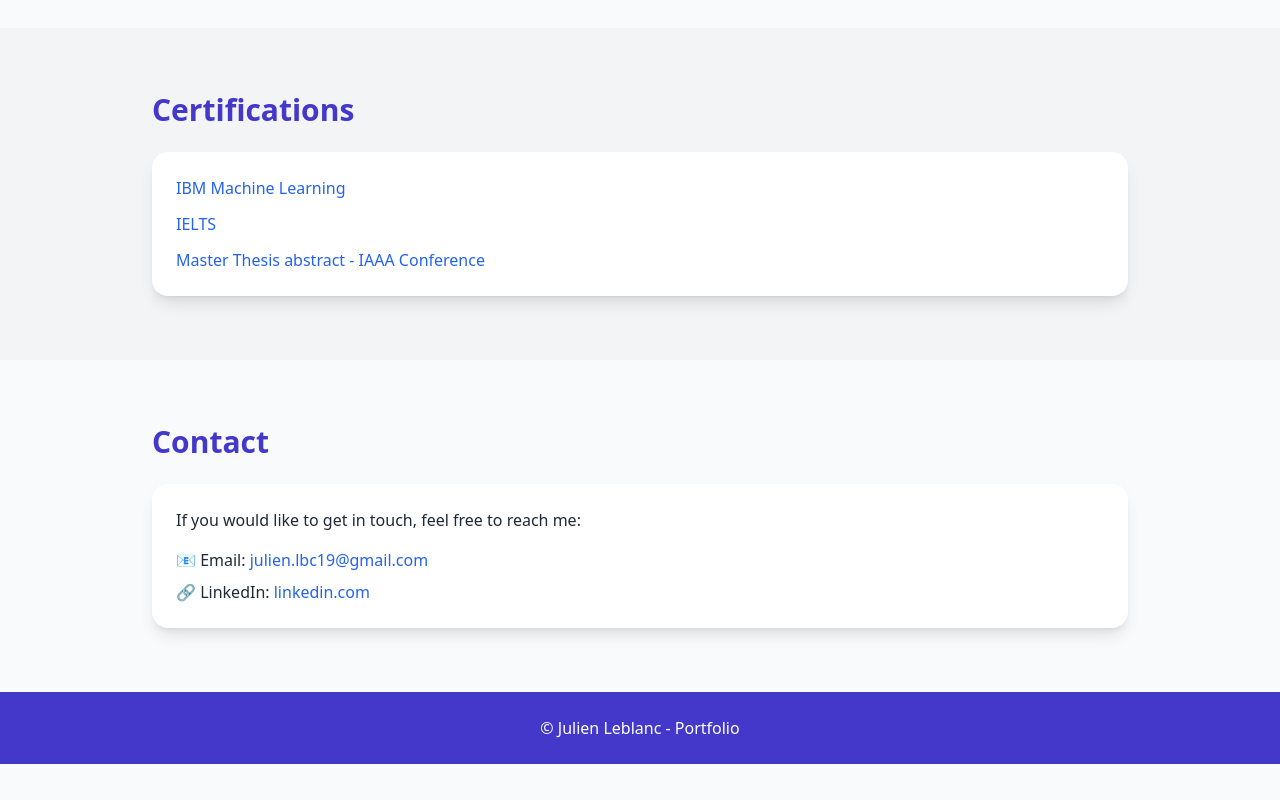
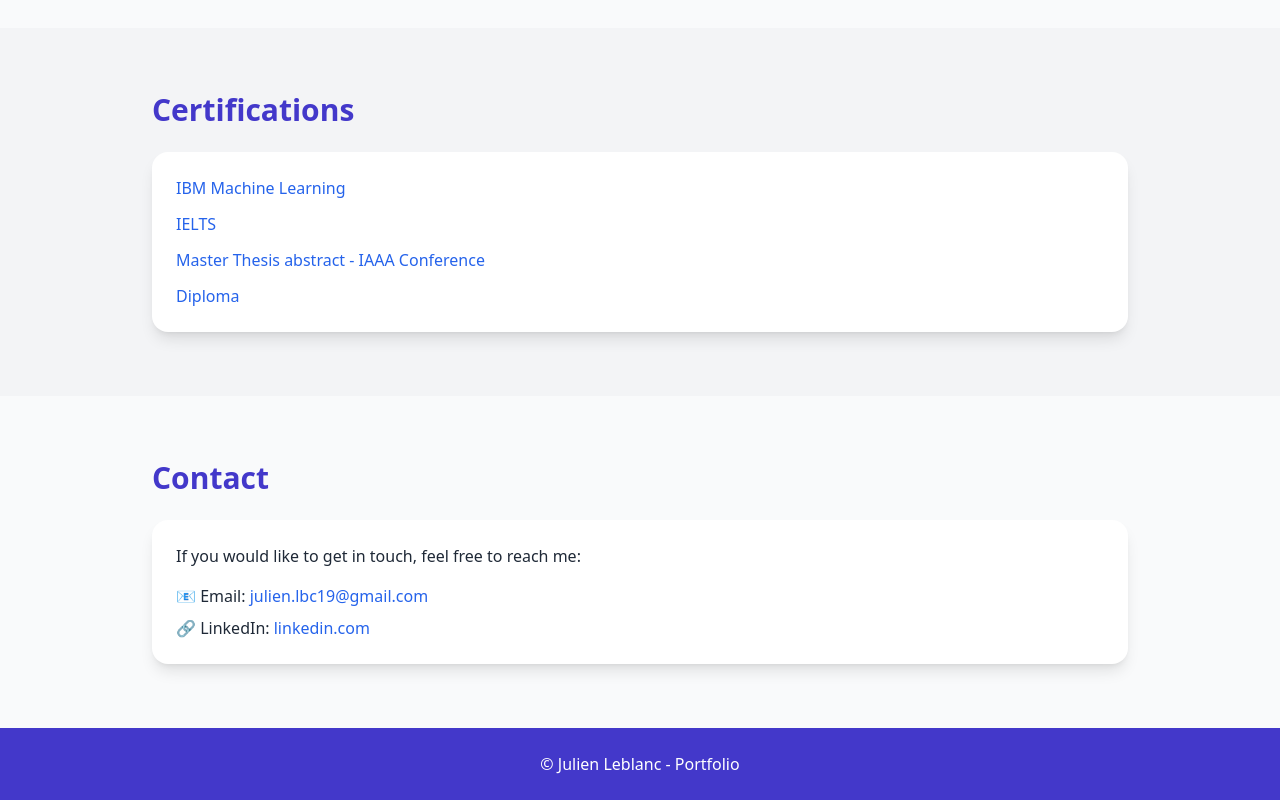
Before and after one commit to Juju-kpi/presentation, a plain HTML site: page index.html in a window 1280 px wide. Shown: the part 1923-2723 px from the top of the page. Before the commit the page ends 2687 px from the top, so only its background shows below. Drawn offline with nearby package versions, Linux system fonts and the light colour scheme.

Commit message:
Update index.html

```diff
--- a/index.html
+++ b/index.html
@@ -99,6 +99,10 @@ I am a native french speaker, fluent in English (C1, IELTS), with working profic
             <a href="Transformer-based INS_GNSS Fusion Architecture for Multi-sensor.pdf" target="_blank"
                class="text-blue-600 hover:underline">Master Thesis abstract - IAAA Conference</a>
           </li>
+           <li>
+            <a href="diploma.pdf" target="_blank"
+               class="text-blue-600 hover:underline">Diploma</a>
+          </li>
         </ul>
       </div>
     </div>
```
